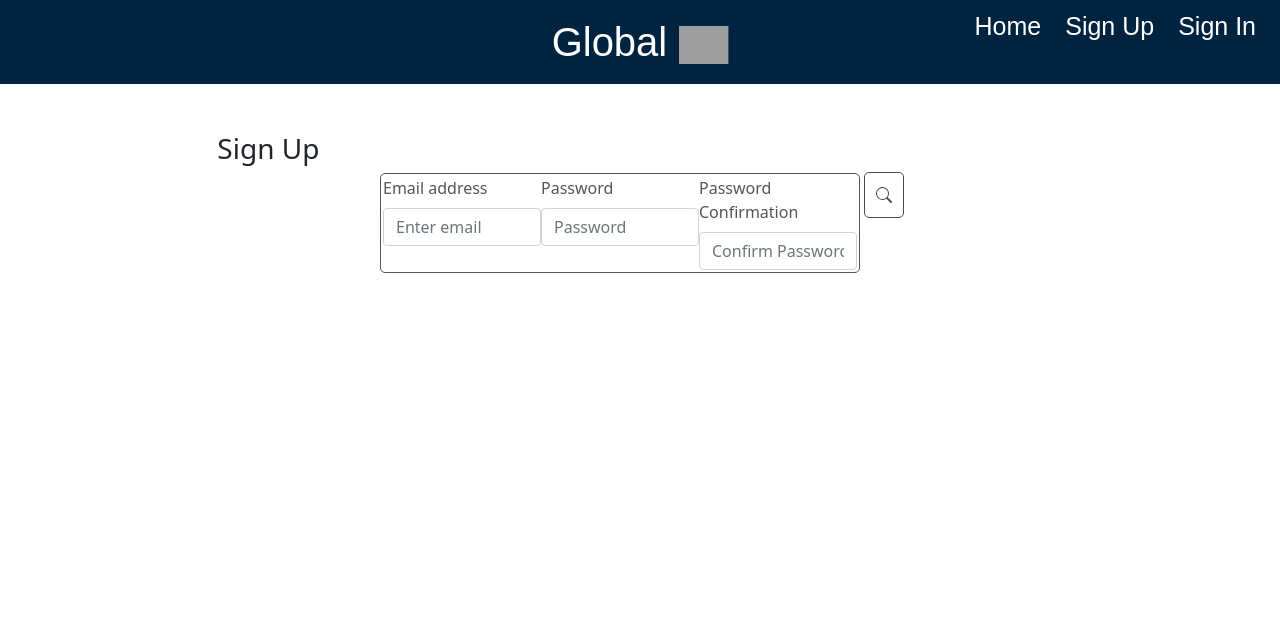
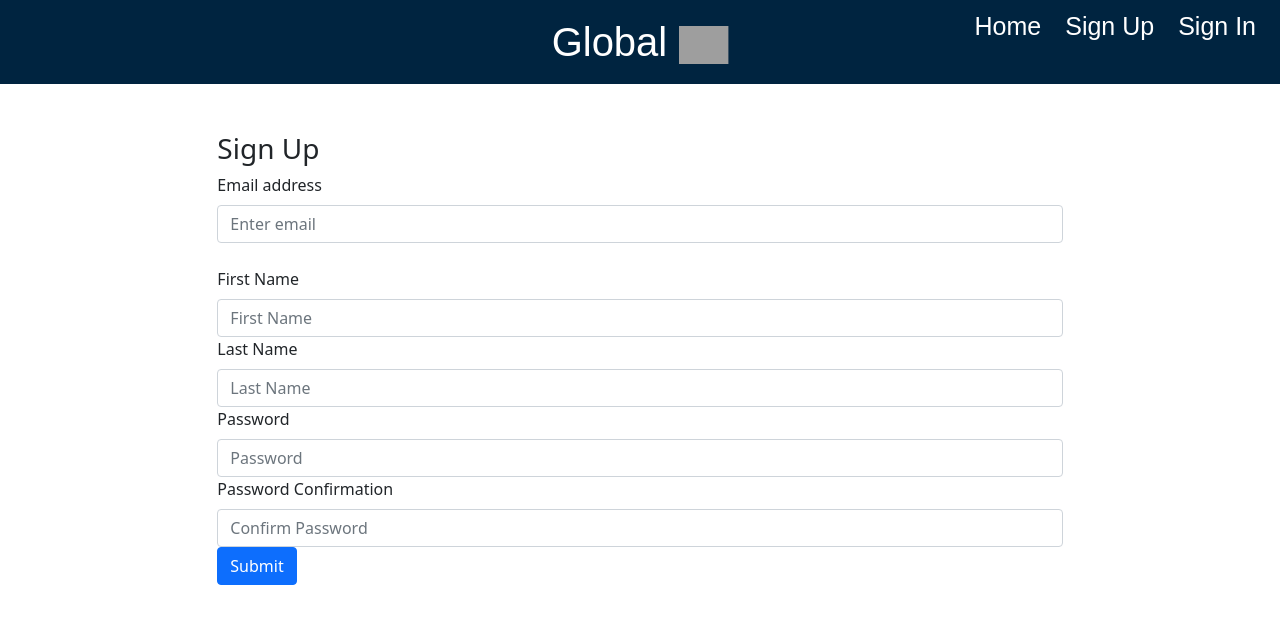
Before and after one commit to nabbott98/global-client, a React (Create React App) app: page /sign-up in a window 1280 px wide. Shown: the top 624 px of the page. Built offline with nearby package versions, Linux system fonts and the light colour scheme; grey boxes are pictures that could not be loaded; a web font is replaced by a local one.

Commit message:
Auth Changes + some in-progress work on items" ;

```diff
--- a/src/api/auth.js
+++ b/src/api/auth.js
@@ -8,6 +8,8 @@ export const signUp = (credentials) => {
 		data: {
 			credentials: {
 				email: credentials.email,
+				firstName: credentials.firstName,
+				lastName: credentials.lastName,
 				password: credentials.password,
 				password_confirmation: credentials.passwordConfirmation,
 			},
--- a/src/api/item.js
+++ b/src/api/item.js
@@ -1,52 +1,52 @@
-import apiUrl from '../apiConfig'
-import axios from 'axios'
+// import apiUrl from '../apiConfig'
+// import axios from 'axios'
 
-export const itemCreate = (data, user) => {
-	return axios({
-		method: 'POST',
-		url: apiUrl + '/items',
-		data: {
-			item: data,
-		},
-		headers: {
-			Authorization: `Token token=${user.token}`,
-		},
-	})
-}
+// export const itemCreate = (data, user) => {
+// 	return axios({
+// 		method: 'POST',
+// 		url: apiUrl + '/items',
+// 		data: {
+// 			item: data,
+// 		},
+// 		headers: {
+// 			Authorization: `Token token=${user.token}`,
+// 		},
+// 	})
+// }
 
-export const itemIndex = (user) => {
-	return axios({
-		method: 'GET',
-		url: apiUrl + '/items'
-	})
-}
+// export const itemIndex = (user) => {
+// 	return axios({
+// 		method: 'GET',
+// 		url: apiUrl + '/items'
+// 	})
+// }
 
-export const itemShow = (user, id) => {
-	return axios({
-		method: 'GET',
-		url: apiUrl + '/items/' + id
-	})
-}
+// export const itemShow = (user, id) => {
+// 	return axios({
+// 		method: 'GET',
+// 		url: apiUrl + '/items/' + id
+// 	})
+// }
 
-export const itemUpdate = (data, user, id) => {
-	return axios({
-		method: 'PATCH',
-		url: apiUrl + '/items/' + id,
-		data: {
-			item: data,
-		},
-		headers: {
-			Authorization: `Token token=${user.token}`,
-		},
-	})
-}
+// export const itemUpdate = (data, user, id) => {
+// 	return axios({
+// 		method: 'PATCH',
+// 		url: apiUrl + '/items/' + id,
+// 		data: {
+// 			item: data,
+// 		},
+// 		headers: {
+// 			Authorization: `Token token=${user.token}`,
+// 		},
+// 	})
+// }
 
-export const itemDelete = (user, id) => {
-	return axios({
-		method: 'DELETE',
-		url: apiUrl + '/items/' + id,
-		headers: {
-			Authorization: `Token token=${user.token}`,
-		},
-	})
-}
+// export const itemDelete = (user, id) => {
+// 	return axios({
+// 		method: 'DELETE',
+// 		url: apiUrl + '/items/' + id,
+// 		headers: {
+// 			Authorization: `Token token=${user.token}`,
+// 		},
+// 	})
+// }
--- a/src/components/Home.js
+++ b/src/components/Home.js
@@ -18,9 +18,9 @@ const Home = (props) => {
 				</form> */}
 			</div>
 			<div class="container">
-				<form>
-				<input type="search" placeholder="Search..."/>
-				<button type="submit">Search</button>
+				<form id="form-search-button">
+				<input id="input-search" type="search" placeholder="Search..."/>
+				<button id="input-button" type="submit">Search</button>
 				</form>
 			</div>
 		</div>
--- a/src/components/Items/ItemIndex.js
+++ b/src/components/Items/ItemIndex.js
@@ -1,48 +1,48 @@
-import React, { useEffect, useState } from 'react'
-import { Card } from 'react-bootstrap'
-import { Link } from 'react-router-dom'
-import { itemIndex } from '../../api/item'
+// import React, { useEffect, useState } from 'react'
+// import { Card } from 'react-bootstrap'
+// import { Link } from 'react-router-dom'
+// import { itemIndex } from '../../api/item'
 
-const cardContainerLayout = {
-    display: 'flex',
-    flexFlow: 'row wrap',
-    justifyContent: 'center'
-}
+// const cardContainerLayout = {
+//     display: 'flex',
+//     flexFlow: 'row wrap',
+//     justifyContent: 'center'
+// }
 
-const ItemIndex = ({ user, msgAlert }) => {
+// const ItemIndex = ({ user, msgAlert }) => {
 
-    const [allItems, setAllItems] = useState([])
+//     const [allItems, setAllItems] = useState([])
 
-    useEffect(() => {
-        itemIndex(user)
-        .then(res => {
-            setAllItems(res.data.items)
-        })
-        .catch((error) => {
-            msgAlert({
-                heading: 'Failure',
-                message: 'Index Pets Failure' + error,
-                variant: 'danger'
-            })
-        })
-    }, [])
+//     useEffect(() => {
+//         itemIndex(user)
+//         .then(res => {
+//             setAllItems(res.data.items)
+//         })
+//         .catch((error) => {
+//             msgAlert({
+//                 heading: 'Failure',
+//                 message: 'Index Pets Failure' + error,
+//                 variant: 'danger'
+//             })
+//         })
+//     }, [])
 
-    const itemCards = allItems.map(item => (
-        <Card key={ item.id } style={{ width: '30%', margin: 5 }}>
-            <Card.Header>{ item.fullTitle }</Card.Header>
-            <Card.Body>
-                <Card.Text>
-                    <Link to={ `/items/${item.id}` }>View { item.name }</Link>
-                </Card.Text>
-            </Card.Body>
-        </Card>
-    ))
+//     const itemCards = allItems.map(item => (
+//         <Card key={ item.id } style={{ width: '30%', margin: 5 }}>
+//             <Card.Header>{ item.fullTitle }</Card.Header>
+//             <Card.Body>
+//                 <Card.Text>
+//                     <Link to={ `/items/${item.id}` }>View { item.name }</Link>
+//                 </Card.Text>
+//             </Card.Body>
+//         </Card>
+//     ))
 
-    return (
-        <div className='container-md' style={ cardContainerLayout }>
-            { itemCards }
-        </div>
-    )
-}
+//     return (
+//         <div className='container-md' style={ cardContainerLayout }>
+//             { itemCards }
+//         </div>
+//     )
+// }
 
-export default ItemIndex
+// export default ItemIndex
--- a/src/components/auth/SignUp.js
+++ b/src/components/auth/SignUp.js
@@ -19,6 +19,8 @@ const SignUp = (props) => {
 	// 	}
 	// }
     const [email, setEmail] = useState('')
+    const [firstName, setFirstName] = useState('')
+    const [lastName, setLastName] = useState('')
     const [password, setPassword] = useState('')
     const [passwordConfirmation, setPasswordConfirmation] = useState('')
 
@@ -29,7 +31,7 @@ const SignUp = (props) => {
 
 		const { msgAlert, setUser } = props
 
-        const credentials = {email, password, passwordConfirmation}
+        const credentials = {email, firstName, lastName, password, passwordConfirmation}
 
 		signUp(credentials)
 			.then(() => signIn(credentials))
@@ -44,6 +46,8 @@ const SignUp = (props) => {
 			.then(() => navigate('/'))
 			.catch((error) => {
                 setEmail('')
+                setFirstName('')
+                setLastName('')
                 setPassword('')
                 setPasswordConfirmation('')
 				msgAlert({
@@ -69,6 +73,29 @@ const SignUp = (props) => {
                             value={email}
                             placeholder='Enter email'
                             onChange={e => setEmail(e.target.value)}
+                        />
+                    </Form.Group>
+                    <br/>
+                    <Form.Group controlId='firstName'>
+                        <Form.Label>First Name</Form.Label>
+                        <Form.Control
+                            required
+                            name='firstName'
+                            value={firstName}
+                            type='firstName'
+                            placeholder='First Name'
+                            onChange={e => setFirstName(e.target.value)}
+                        />
+                    </Form.Group>
+                    <Form.Group controlId='lastName'>
+                        <Form.Label>Last Name</Form.Label>
+                        <Form.Control
+                            required
+                            name='lastName'
+                            value={lastName}
+                            type='lastName'
+                            placeholder='Last Name'
+                            onChange={e => setLastName(e.target.value)}
                         />
                     </Form.Group>
                     <Form.Group controlId='password'>
--- a/src/components/home.css
+++ b/src/components/home.css
@@ -52,7 +52,7 @@
 
 }
 
-form {
+#form-search-button {
 width: 30rem;
 position: relative;
 color: #555;
@@ -64,7 +64,7 @@ margin: auto;
 right: 20px;
 }
 
-input[type="search"] {
+#input-search[type="search"] {
 width: -webkit-fill-available;
 border: none;
 background: transparent;
@@ -76,12 +76,12 @@ border: 1px solid transparent;
 border-radius: inherit;
 }
 
-input[type="search"]::placeholder {
+#input[type="search"]::placeholder {
 color: #bbb;
 }
 
 
-button[type="submit"] {
+#button[type="submit"] {
 position: absolute;
 background-color: #002440;
 right: -45px;
@@ -98,23 +98,23 @@ cursor: pointer;
 opacity: 0.7;
 }
 
-button[type="submit"]:hover {
+#button[type="submit"]:hover {
 opacity: 1;
 }
 
-button[type="submit"]:focus,
+#button[type="submit"]:focus,
 input[type="search"]:focus {
 box-shadow: 0 0 3px 0 #1183d6;
 border-color: #1183d6;
 outline: none;
 }
 
-form.nosubmit {
+#form.nosubmit {
 border: none;
 padding: 0;
 }
 
-input.nosubmit {
+#input.nosubmit {
 border: 1px solid #555;
 width: 100%;
 padding: 9px 4px 9px 40px;
```
